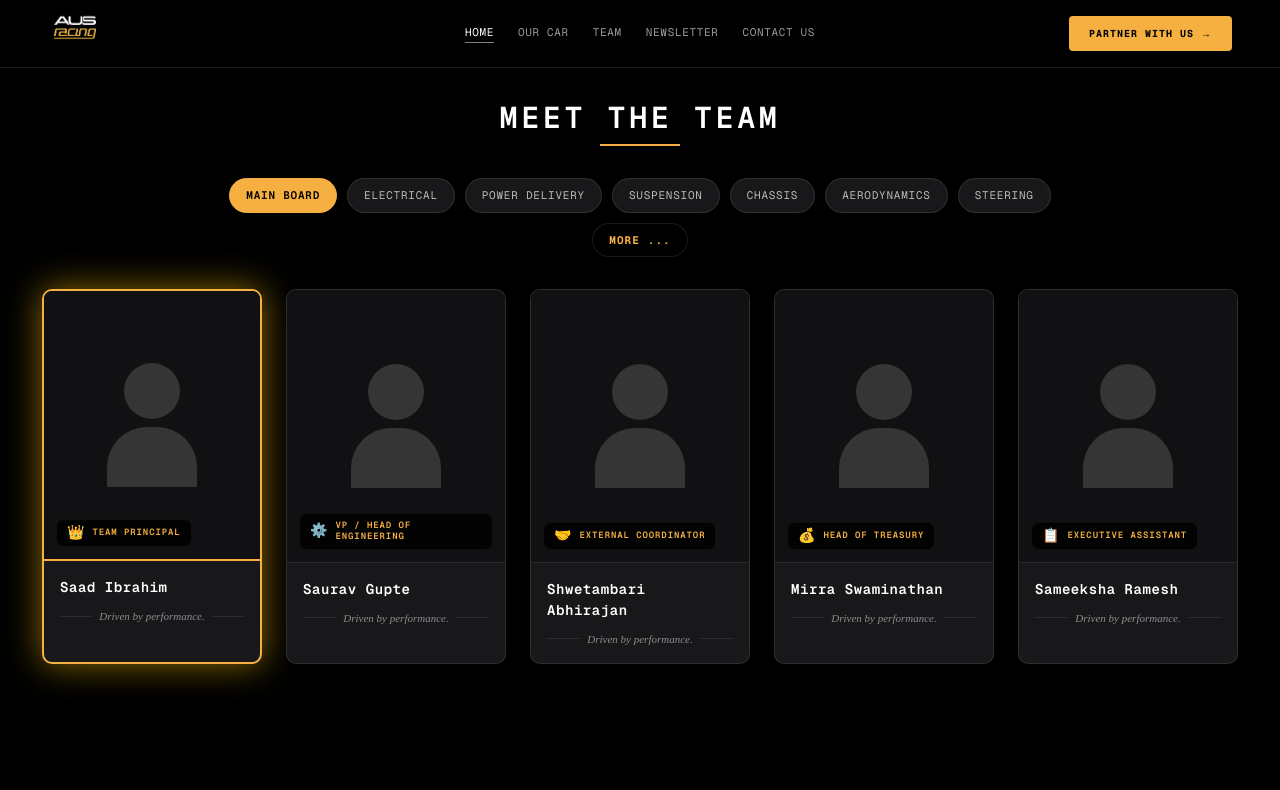
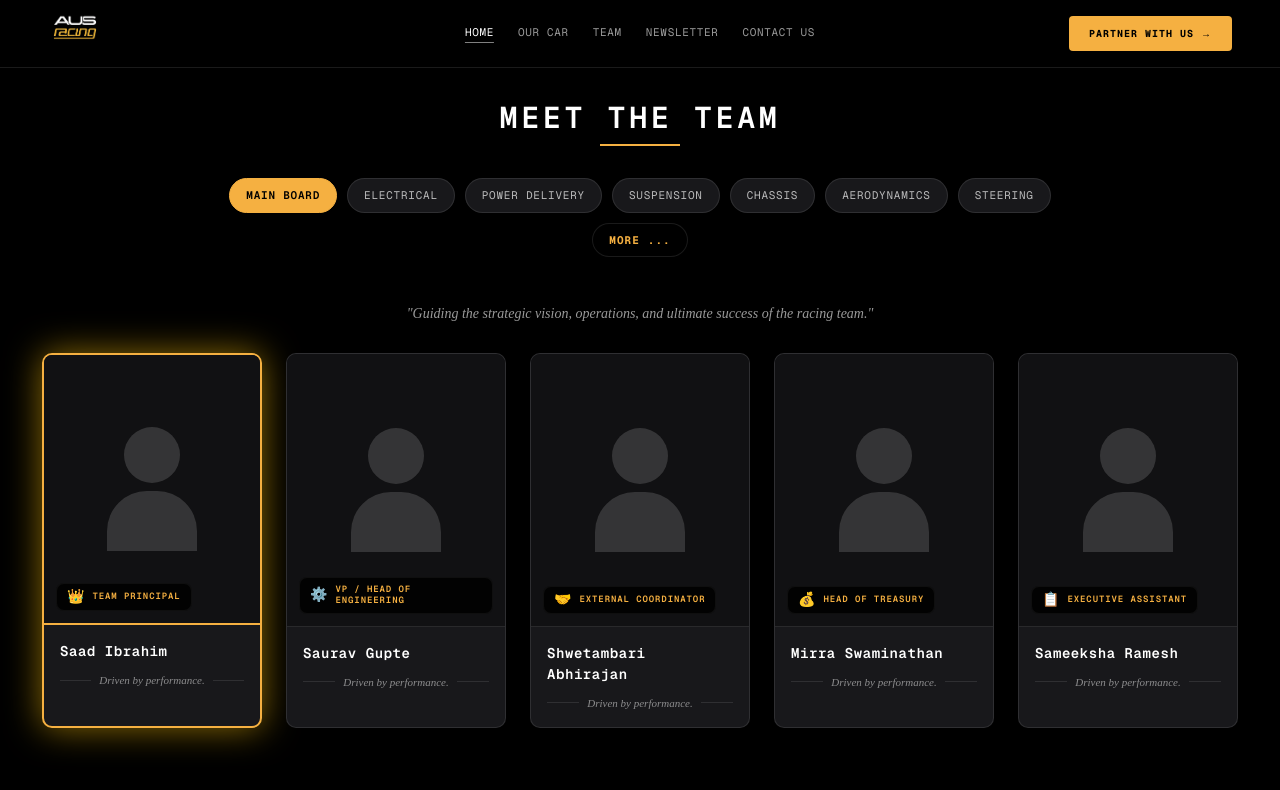
Before and after one commit to ausracing/ausracingv2, a Next.js app: page /team in a window 1280 px wide. Shown: the top 790 px of the page. Built offline with nearby package versions, Linux system fonts and the light colour scheme.

Commit message:
fix: added missing TEAM_DESCRIPTIONS import

```diff
--- a/src/app/team/page.tsx
+++ b/src/app/team/page.tsx
@@ -7,7 +7,7 @@
 
 import { useState } from "react";
 import Image from "next/image";
-import { FILTERS, TEAM_MEMBERS } from "@/data/team";
+import { FILTERS, TEAM_MEMBERS, TEAM_DESCRIPTIONS } from "@/data/team";
 
 export default function TeamPage() {
 
@@ -56,6 +56,13 @@ export default function TeamPage() {
             </button>
           )}
         </div>
+      </div>
+
+      {/* DYNAMIC TEAM DESCRIPTION */}
+      <div className="max-w-2xl mx-auto mt-8 mb-4 h-12 flex items-center justify-center px-4">
+        <p className="text-[13px] sm:text-[14px] text-white/60 text-center italic transition-opacity duration-300">
+          "{TEAM_DESCRIPTIONS[activeFilter] || "Pushing the absolute limits of collegiate motorsport engineering."}"
+        </p>
       </div>
 
       {/* TEAM CARDS CONTAINER - Now using Flex Wrap for auto-centering */}
--- a/src/data/team.ts
+++ b/src/data/team.ts
@@ -4,6 +4,19 @@ export const FILTERS = [
   "External Relations", "Internal Relations", "Deputy Exec. Assistants",
   "Supply Chain", "Web Development", "Media & Marketing", "Treasury"
 ];
+
+export const TEAM_DESCRIPTIONS: Record<string, string> = {
+  "Main Board": "Guiding the strategic vision, operations, and ultimate success of the racing team.",
+  "Electrical": "Designing the custom wiring harnesses and high-voltage systems that power our vehicle.",
+  "Power Delivery": "Optimizing battery output and energy efficiency for peak track performance.",
+  "Suspension": "Engineering dynamic suspension geometry to maximize tire grip and driver handling.",
+  "Chassis": "Fabricating a lightweight, structurally rigid frame to protect the driver and anchor the car.",
+  "Aerodynamics": "Manipulating airflow to reduce drag and generate massive cornering downforce.",
+  "Web Development": "Building the digital track: developing our high-performance team platform.",
+  "Media & Marketing": "Crafting our story and showcasing our speed to the world.",
+  "Treasury": "Managing the financial resources and ensuring the team's economic sustainability.",
+  // Add more descriptions as needed...
+};
 
 export const TEAM_MEMBERS = [
   // --- MAIN BOARD ---
```
